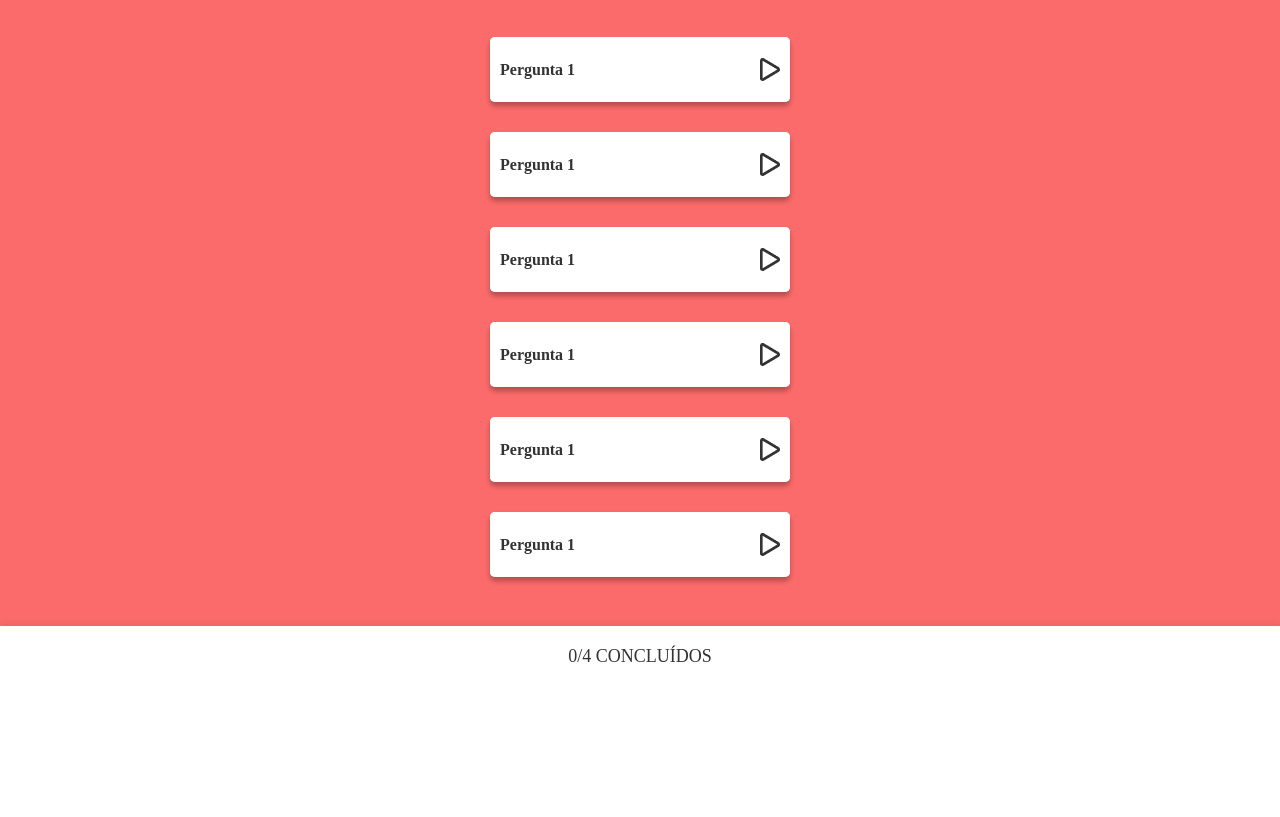
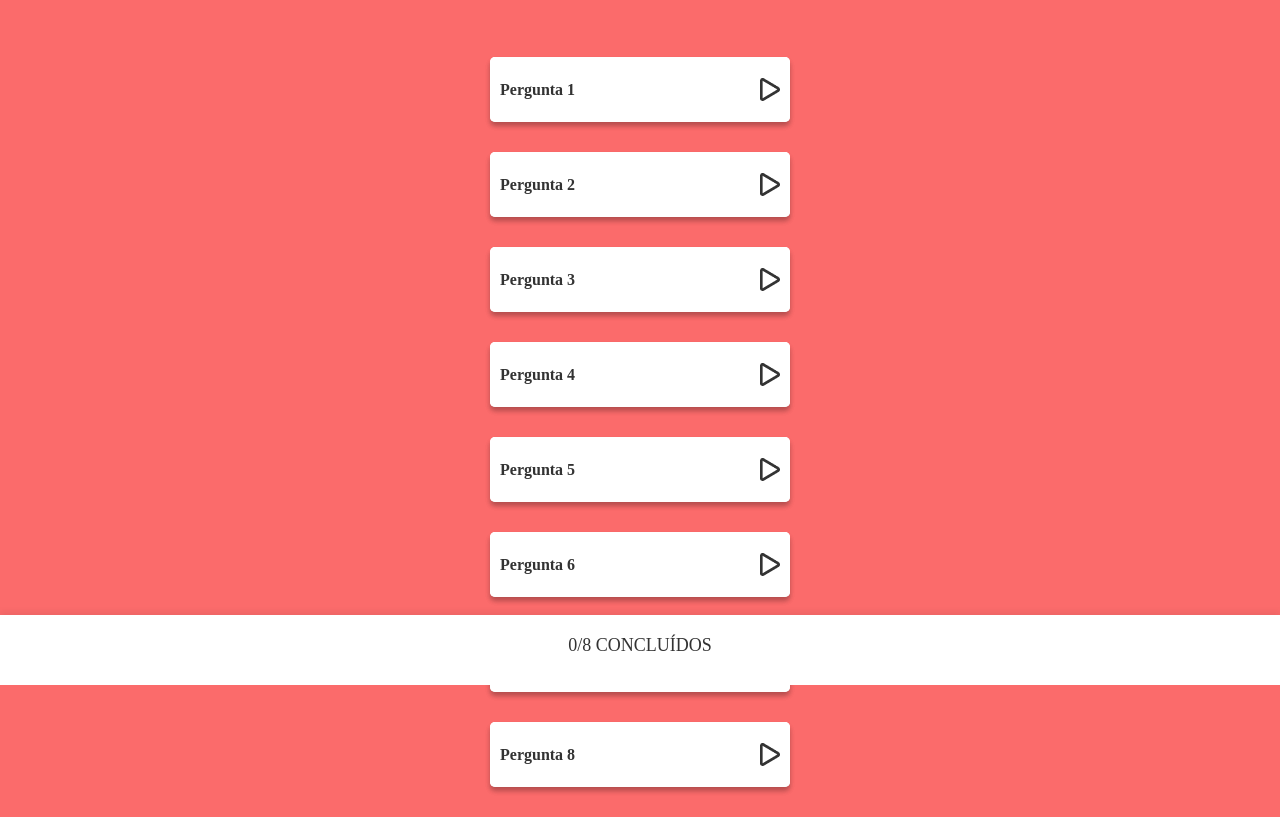
Before and after one commit to Gomeshg/projeto8-zaprecall, a React app: page / in a window 1280 px wide. Shown: the part 115-932 px from the top of the page. Before the commit the page ends 800 px from the top, so only its background shows below. Built offline with nearby package versions, Linux system fonts and the light colour scheme; a web font is replaced by a local one.

Commit message:
Renderizar cards dinamicamente

```diff
--- a/public/css/style.css
+++ b/public/css/style.css
@@ -46,13 +46,13 @@ h1{
     max-height: min-content;
 
     padding-top: 50px;
-    padding-bottom: 70px;
+    padding-bottom: 100px;
 
     display: flex;
     flex-direction: column;
     justify-content: flex-start;
     align-items: center;
-    gap: 40px;
+    gap: 60px;
 
     /* padding: 7%; */
 }
@@ -74,7 +74,7 @@ h1{
     background-color: white;
     box-shadow: 0px -4px 6px 0px rgba(0, 0, 0, 0.05);
 
-    height: 59px;
+    height: 70px;
     width: 100%;
 
     position: fixed;
@@ -82,9 +82,17 @@ h1{
     left: 0;
 
     display: flex;
+    flex-direction: column;
     justify-content: center;
     align-items: center;
     justify-content: center;
+    gap: 10px;
+}
+
+.iconFeedbackGame{
+    display:flex;
+    justify-content: center;
+    gap: 5px;
 }
 
 .feedbackGame p {
@@ -121,7 +129,7 @@ h1{
 
 .card-update{
     width: 300px;
-    height: 131px;
+    height: 145px;
 
     background-color: #FB6B6B;
     padding: 10px;
@@ -155,13 +163,15 @@ h1{
 
 .cardAnswer p, .cardQuestion p {
     font-size: 18px;
+    word-break: break-all
 }
 
 
 .cardQuestion{
     display: flex;
     justify-content: space-between;
-    height: 131px !important;
+    height: 145px !important;
+
 }
 
 .cardQuestion p {
@@ -177,13 +187,11 @@ h1{
 }
 
 .cardAnswer{
-    height: 131px !important;
+    height: 145px !important;
 
     display: flex;
     flex-direction: column;
     justify-content: space-between;
-
-
 }
 .btn-container{
     display: flex;
--- a/src/Components/Card.js
+++ b/src/Components/Card.js
@@ -1,39 +1,33 @@
 import React from 'react';
 
-export default function Card(){
+export default function Card({feedbackList, setFeedbackList, card, index}){
 
     // LOGIC
-
-
-    const [text, setText] = React.useState('Pergunta 1');
+    const [text, setText] = React.useState(`Pergunta ${index}`);
+    const [styleText, setStyleText] = React.useState('');
     const [image, setImage] = React.useState('./image/arrow.png')
     const [classCard, setClassCard] = React.useState('card')
     const [classImage, setClassImage] = React.useState('arrow')
 
-
     const[frontFace, rotateFrontFace] = React.useState('cardHidden face')
     const[backFace, rotateBackFace] = React.useState('cardAnswer back-face face')
-
-    const [styleText, setStyleText] = React.useState('');
 
 
     function openCard(){
 
         if(classImage === 'arrow'){
-            setText('O que é JSX?')
+            setText(card.question)
             setImage('./image/arrowSpin.png')
             setClassImage('arrowSpin')
             setClassCard('card-update')
             rotateFrontFace('cardQuestion face')
         }
     }
-
     function openZap(){
 
         rotateFrontFace('cardQuestion rotate-front-face face')
         rotateBackFace('cardAnswer rotate-back-face face')
     }
-
     function zap(){
         rotateFrontFace('cardHidden face')
         rotateBackFace('cardAnswer back-face face')
@@ -44,8 +38,10 @@ export default function Card(){
         setClassCard('card')
 
         setStyleText('styleTextZap')
+
+        const newFeedback = [...feedbackList, './image/zap.png']
+        setFeedbackList(newFeedback)
     }
-
     function almostForgot(){
         rotateFrontFace('cardHidden face')
         rotateBackFace('cardAnswer back-face face')
@@ -56,8 +52,10 @@ export default function Card(){
         setClassCard('card')
 
         setStyleText('styleTextAlmostForgot')
+
+        const newFeedback = [...feedbackList, './image/almostForgot.png']
+        setFeedbackList(newFeedback)
     }
-
     function forgot(){
         rotateFrontFace('cardHidden face')
         rotateBackFace('cardAnswer back-face face')
@@ -68,6 +66,9 @@ export default function Card(){
         setClassCard('card')
 
         setStyleText('styleTextForgot')
+
+        const newFeedback = [...feedbackList, './image/forgot.png']
+        setFeedbackList(newFeedback)
     }
 
 
@@ -84,7 +85,7 @@ export default function Card(){
                 </div>
 
                 <div className={backFace}>
-                    <p>O JSX é uma sintaxe para escrever HTML dentro do JS</p>
+                    <p>{card.answer}</p>
                     <div className="btn-container">
                         <button onClick={forgot} className="btn btn-forgot">Não lembrei</button>
                         <button onClick={almostForgot} className="btn btn-almostForgot">Quase não lembrei</button>
--- a/src/Components/Cards.js
+++ b/src/Components/Cards.js
@@ -1,20 +1,12 @@
 import Card from "./Card";
 
-export default function Cards(){
+export default function Cards({feedbackList, setFeedbackList, deck}){
+
+
 
     return (
         <div className="cards">
-
-            {/* cards.map(card => <Card props props props/>) */}
-
-            <Card/>
-            <Card/>
-            <Card/>
-            <Card/>
-            <Card/>
-            <Card/>
-
-
+            {deck.map((card, index) => <Card feedbackList={feedbackList} setFeedbackList={setFeedbackList} card={card} index={index+1}/> )}
         </div>
     );
 }
--- a/src/Components/FeedbackGame.js
+++ b/src/Components/FeedbackGame.js
@@ -1,9 +1,14 @@
-export default function FeedbackGame(){
+export default function FeedbackGame({feedbackList, deck}){
 
     return (
         <div className="feedbackGame">
+            <div>
+                <p>{feedbackList.length}/{deck.length} CONCLUÍDOS</p>
+            </div>
 
-            <p>0/4 CONCLUÍDOS</p>
+            <div className="iconFeedbackGame">
+                {feedbackList.map(item => <img src={item}></img>)}
+            </div>
 
         </div>
     );
--- a/src/Components/GameScreen.js
+++ b/src/Components/GameScreen.js
@@ -2,13 +2,53 @@ import Header from './Header';
 import Cards from './Cards';
 import FeedbackGame from './FeedbackGame';
 
+import React from 'react';
+
 export default function GameScreen(){
+
+    const [feedbackList, setFeedbackList] = React.useState([]);
+
+    const deck = [
+        {
+            question: 'O que é JSX?',
+            answer: 'Uma extensão de linguagem do JavaScript'
+        },
+        {
+            question: ' O React é...',
+            answer: 'Uma biblioteca JavaScript para construção de interfaces'
+        },
+        {
+            question: 'Componentes devem iniciar com...',
+            answer: 'Letras maiúsculas'
+        },
+        {
+            question: 'Podemos colocar.....dentro do JSX',
+            answer: 'Expressões'
+        },
+        {
+            question: 'O ReactDOM nos ajuda...',
+            answer: 'interagindo com a DOM para colocar componentes React na mesma'
+        },
+        {
+            question: 'Usamos o npm para...',
+            answer: 'gerenciar os pacotes necessários e suas dependências'
+        },
+        {
+            question: 'Usamos props para...',
+            answer: 'passar diferentes informações para componentes'
+        },
+        {
+            question: 'Usamos estado (state) para...',
+            answer: 'dizer para o React quais informações quando atualizadas devem renderizar a tela novamente'
+        }
+    ]
+
 
     return (
         <div className="gameScreen">
             <Header/>
-            <Cards/>
-            <FeedbackGame/>
+            <Cards feedbackList={feedbackList} setFeedbackList={setFeedbackList} deck={deck}/>
+            <FeedbackGame feedbackList={feedbackList} deck={deck}/>
         </div>
     );
 }
```
